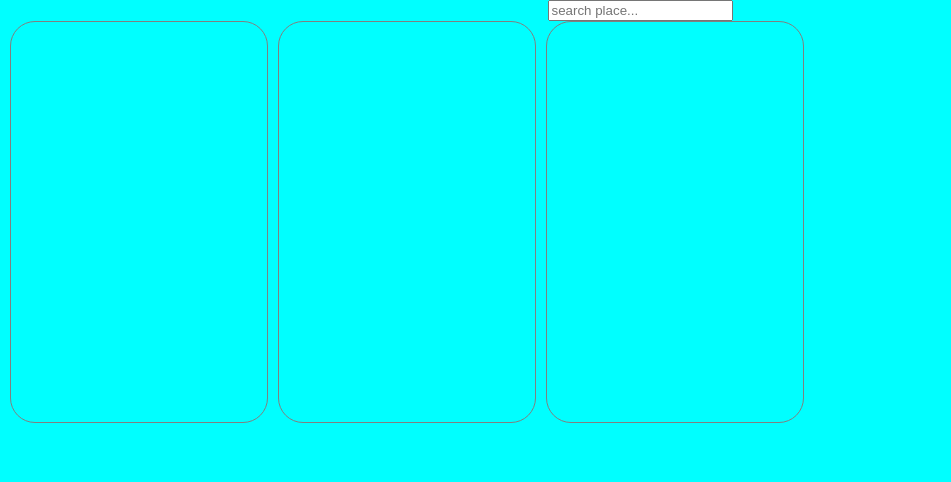
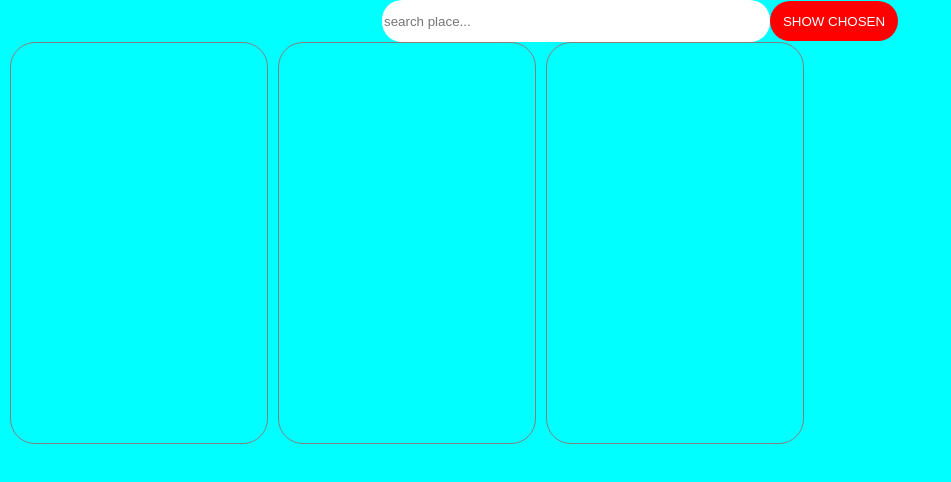
Before and after one commit to GogiKalinin/GogiKalinin, a React (Create React App) app: page / in a window 1280 px wide. Shown: the top 482 px of the page, without its empty margins (0-951 px from the left). Built offline with nearby package versions, Linux system fonts and the light colour scheme.

Commit message:
upgrade DigitalInput and add DigitalButton

```diff
--- /dev/null
+++ b/src/Components/atoms/DigitalButton/index.css
@@ -0,0 +1,10 @@
+.DigitalButton {
+  height: 40px;
+  width: 10vw;
+  background-color: rgb(255, 0, 0);
+  color: #fff;
+  text-transform: uppercase;
+  cursor: pointer;
+  border: none;
+  border-radius: 20px;
+}
--- /dev/null
+++ b/src/Components/atoms/DigitalButton/index.jsx
@@ -0,0 +1,8 @@
+import React from 'react'
+import './index.css'
+
+export const DigitalButton = () => {
+    return (
+        <button className='DigitalButton'>show chosen</button>
+    )
+}
--- a/src/Components/atoms/DigitalInput/index.css
+++ b/src/Components/atoms/DigitalInput/index.css
@@ -0,0 +1,7 @@
+.DigitalInputInput {
+  height: 40px;
+  width: 30vw;
+  border-radius: 20px;
+  border: none;
+  outline: none;
+}
--- a/src/Components/atoms/DigitalInput/index.jsx
+++ b/src/Components/atoms/DigitalInput/index.jsx
@@ -3,6 +3,6 @@ import './index.css'
 
 export const DigitalInput = () => {
     return (
-        <input placeholder='search place...'></input>
+        <input className='DigitalInputInput' placeholder='search place...'></input>
     )
 }
--- a/src/Components/organisms/SearchBlock/index.jsx
+++ b/src/Components/organisms/SearchBlock/index.jsx
@@ -1,10 +1,12 @@
 import React from "react";
+import { DigitalButton } from "../../atoms/DigitalButton";
 import { DigitalInput } from "../../atoms/DigitalInput";
 import "./index.css";
 
 export const SearchBlock = () => {
   return( <div className="SearchBlock">
     <DigitalInput />
+    <DigitalButton />
   </div>
   )
 };
```
